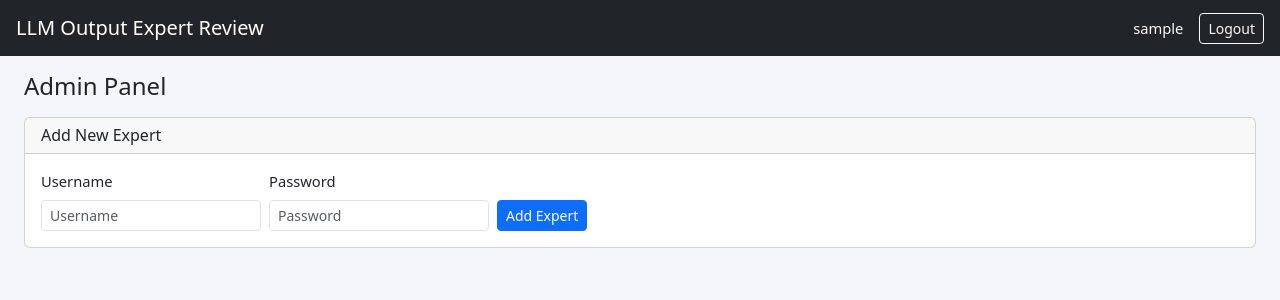
After one commit to rohanray14/expert-review-app, a Flask app: page /admin in a window 1280 px wide. The commit adds this page. Shown: the top 300 px of the page. Run offline with Flask 3, Linux system fonts and the light colour scheme; the visitor is signed in with stand-in values (Sample User, id 1); parts of the project's set-up code (start-up, migrations or seed data) failed here and were passed over.

Commit message:
Add expert login with passwords, post assignments, and annotation fixes
- Password-based login replacing auto-create accounts
- Admin panel to add experts and assign specific posts per expert
- Each expert only sees their assigned posts (same post can be assigned to multiple experts)
- Fix annotation bug where highlighting one item applied to all items in same section
- Overlapping annotations now replace instead of stacking
- Rename "Summary" to "Summary of Post and Details"
- Notes now use expandable textarea with visual indicator

Co-Authored-By: Claude Opus 4.6 <noreply@anthropic.com>

```diff
--- a/app.py
+++ b/app.py
@@ -1,6 +1,6 @@
 import os
 from flask import Flask, render_template, request, jsonify, session, redirect, url_for
-from models import db, Expert, ItemReview, TextAnnotation
+from models import db, Expert, Assignment, ItemReview, TextAnnotation
 from load_data import load_all
 
 app = Flask(__name__)
@@ -27,13 +27,18 @@ def init_data():
 def login():
     if request.method == "POST":
         username = request.form.get("username", "").strip()
-        if not username:
-            return render_template("login.html", error="Username required")
+        password = request.form.get("password", "").strip()
+        if not username or not password:
+            return render_template("login.html", error="Username and password required")
         expert = Expert.query.filter_by(username=username).first()
         if not expert:
-            expert = Expert(username=username)
-            db.session.add(expert)
+            return render_template("login.html", error="Invalid username or password")
+        if not expert.password_hash:
+            # First login for legacy account — set their password
+            expert.set_password(password)
             db.session.commit()
+        elif not expert.check_password(password):
+            return render_template("login.html", error="Invalid username or password")
         session["expert_id"] = expert.id
         session["username"] = expert.username
         return redirect(url_for("dashboard"))
@@ -64,9 +69,15 @@ def dashboard():
     search = request.args.get("search", "").strip()
     model_filter = request.args.get("model", MODELS[0] if MODELS else "")
 
-    # Build post list with progress
+    # Get assigned post IDs for this expert
+    assigned_ids = {a.post_id for a in Assignment.query.filter_by(expert_id=expert.id).all()}
+
+    # Build post list with progress (only assigned posts)
     posts_list = []
     for pid in POST_IDS:
+        if assigned_ids and pid not in assigned_ids:
+            continue
+
         key = (pid, model_filter)
         post = POSTS.get(key)
         if not post:
@@ -121,6 +132,11 @@ def review(post_id):
     if not expert:
         return redirect(url_for("login"))
 
+    # Check that expert is assigned to this post
+    assigned_ids = {a.post_id for a in Assignment.query.filter_by(expert_id=expert.id).all()}
+    if assigned_ids and post_id not in assigned_ids:
+        return "Not assigned to this post", 403
+
     model_name = request.args.get("model", MODELS[0] if MODELS else "")
     key = (post_id, model_name)
     post = POSTS.get(key)
@@ -140,6 +156,7 @@ def review(post_id):
         existing_annotations.append({
             "id": a.id,
             "section": a.section,
+            "item_index": a.item_index,
             "start": a.start_offset,
             "end": a.end_offset,
             "text": a.highlighted_text,
@@ -147,13 +164,17 @@ def review(post_id):
             "verdict": a.verdict,
         })
 
-    # Prev/next navigation
+    # Prev/next navigation (only within assigned posts)
+    if assigned_ids:
+        nav_ids = [pid for pid in POST_IDS if pid in assigned_ids]
+    else:
+        nav_ids = POST_IDS
     try:
-        idx = POST_IDS.index(post_id)
+        idx = nav_ids.index(post_id)
     except ValueError:
         idx = 0
-    prev_id = POST_IDS[idx - 1] if idx > 0 else None
-    next_id = POST_IDS[idx + 1] if idx < len(POST_IDS) - 1 else None
+    prev_id = nav_ids[idx - 1] if idx > 0 else None
+    next_id = nav_ids[idx + 1] if idx < len(nav_ids) - 1 else None
 
     return render_template(
         "review.html",
@@ -218,20 +239,41 @@ def save_annotation(post_id):
         return jsonify({"error": "Not logged in"}), 401
 
     data = request.json
+    section = data["section"]
+    item_index = data.get("item_index", 0)
+    start = data["start"]
+    end = data["end"]
+
+    # Remove any overlapping annotations on the same section/item
+    overlapping = TextAnnotation.query.filter_by(
+        expert_id=expert.id,
+        post_id=post_id,
+        model_name=data["model_name"],
+        section=section,
+        item_index=item_index,
+    ).filter(
+        TextAnnotation.start_offset < end,
+        TextAnnotation.end_offset > start,
+    ).all()
+    removed_ids = [a.id for a in overlapping]
+    for a in overlapping:
+        db.session.delete(a)
+
     annot = TextAnnotation(
         expert_id=expert.id,
         post_id=post_id,
         model_name=data["model_name"],
-        section=data["section"],
-        start_offset=data["start"],
-        end_offset=data["end"],
+        section=section,
+        item_index=item_index,
+        start_offset=start,
+        end_offset=end,
         highlighted_text=data["text"],
         annotation_text=data.get("annotation", ""),
         verdict=data.get("verdict"),
     )
     db.session.add(annot)
     db.session.commit()
-    return jsonify({"ok": True, "id": annot.id})
+    return jsonify({"ok": True, "id": annot.id, "removed_ids": removed_ids})
 
 
 @app.route("/api/annotation/<int:annot_id>/delete", methods=["POST"])
@@ -246,10 +288,106 @@ def delete_annotation(annot_id):
     return jsonify({"ok": True})
 
 
+# ── Admin: Manage experts and assignments ─────────────
+
+@app.route("/admin", methods=["GET"])
+def admin():
+    expert = get_expert()
+    if not expert or expert.username != "admin":
+        return redirect(url_for("login"))
+
+    experts = Expert.query.all()
+    assignments = {}
+    for e in experts:
+        assignments[e.id] = [a.post_id for a in Assignment.query.filter_by(expert_id=e.id).all()]
+
+    return render_template(
+        "admin.html",
+        experts=experts,
+        assignments=assignments,
+        all_post_ids=POST_IDS,
+        username=session.get("username"),
+    )
+
+
+@app.route("/admin/add_expert", methods=["POST"])
+def admin_add_expert():
+    expert = get_expert()
+    if not expert or expert.username != "admin":
+        return jsonify({"error": "Unauthorized"}), 403
+
+    data = request.json
+    username = data.get("username", "").strip()
+    password = data.get("password", "").strip()
+    if not username or not password:
+        return jsonify({"error": "Username and password required"}), 400
+
+    if Expert.query.filter_by(username=username).first():
+        return jsonify({"error": "Username already exists"}), 400
+
+    new_expert = Expert(username=username)
+    new_expert.set_password(password)
+    db.session.add(new_expert)
+    db.session.commit()
+    return jsonify({"ok": True, "id": new_expert.id})
+
+
+@app.route("/admin/assign", methods=["POST"])
+def admin_assign():
+    expert = get_expert()
+    if not expert or expert.username != "admin":
+        return jsonify({"error": "Unauthorized"}), 403
+
+    data = request.json
+    expert_id = data.get("expert_id")
+    post_ids = data.get("post_ids", [])
+
+    # Remove existing assignments for this expert
+    Assignment.query.filter_by(expert_id=expert_id).delete()
+
+    # Add new assignments
+    for pid in post_ids:
+        db.session.add(Assignment(expert_id=expert_id, post_id=pid))
+
+    db.session.commit()
+    return jsonify({"ok": True})
+
+
 # ── Startup ───────────────────────────────────────────
+
+def seed_admin():
+    """Create admin account if it doesn't exist."""
+    if not Expert.query.filter_by(username="admin").first():
+        admin = Expert(username="admin")
+        admin.set_password("admin123")
+        db.session.add(admin)
+        db.session.commit()
+
+
+def migrate_schema():
+    """Add missing columns to existing tables (SQLAlchemy create_all won't alter tables)."""
+    from sqlalchemy import inspect, text
+    inspector = inspect(db.engine)
+
+    # Add password_hash to expert table if missing
+    if "expert" in inspector.get_table_names():
+        cols = [c["name"] for c in inspector.get_columns("expert")]
+        if "password_hash" not in cols:
+            db.session.execute(text("ALTER TABLE expert ADD COLUMN password_hash VARCHAR(256)"))
+            db.session.commit()
+
+    # Add item_index to text_annotation table if missing
+    if "text_annotation" in inspector.get_table_names():
+        cols = [c["name"] for c in inspector.get_columns("text_annotation")]
+        if "item_index" not in cols:
+            db.session.execute(text("ALTER TABLE text_annotation ADD COLUMN item_index INTEGER DEFAULT 0"))
+            db.session.commit()
+
 
 with app.app_context():
     db.create_all()
+    migrate_schema()
+    seed_admin()
     init_data()
 
 if __name__ == "__main__":
--- a/static/style.css
+++ b/static/style.css
@@ -74,6 +74,31 @@ body { background: #f5f6fa; font-size: 0.92rem; }
 .verdict-btn.not-sure.active { background: #6c757d; color: #fff; border-color: #6c757d; }
 .verdict-btn:hover { opacity: 0.85; }
 
+/* Note toggle button */
+.note-toggle-btn {
+    border: 1px solid #ccc;
+    background: #fff;
+    color: #999;
+    font-size: 0.85rem;
+    padding: 3px 8px;
+    border-radius: 4px;
+}
+.note-toggle-btn.has-note {
+    background: #fff3cd;
+    border-color: #ffc107;
+    color: #856404;
+}
+.note-toggle-btn:hover { opacity: 0.85; }
+
+/* Note area */
+.note-area {
+    margin-top: 6px;
+    padding: 0 12px 8px;
+}
+
+/* Review item layout — wrap so note can go below */
+.review-item { flex-wrap: wrap; }
+
 /* Annotatable text */
 .annotatable-text {
     font-size: 0.88rem;
--- /dev/null
+++ b/templates/admin.html
@@ -0,0 +1,183 @@
+{% extends "base.html" %}
+{% block title %}Admin - Expert Review{% endblock %}
+{% block content %}
+
+<h4 class="mb-3">Admin Panel</h4>
+
+<!-- Add Expert -->
+<div class="card mb-4">
+    <div class="card-header"><h6 class="mb-0">Add New Expert</h6></div>
+    <div class="card-body">
+        <div class="row g-2 align-items-end">
+            <div class="col-auto">
+                <label class="form-label">Username</label>
+                <input type="text" id="newUsername" class="form-control form-control-sm" placeholder="Username">
+            </div>
+            <div class="col-auto">
+                <label class="form-label">Password</label>
+                <input type="password" id="newPassword" class="form-control form-control-sm" placeholder="Password">
+            </div>
+            <div class="col-auto">
+                <button class="btn btn-sm btn-primary" id="addExpertBtn">Add Expert</button>
+            </div>
+            <div class="col-auto">
+                <span id="addStatus"></span>
+            </div>
+        </div>
+    </div>
+</div>
+
+<!-- Expert Assignments -->
+{% for expert in experts %}
+{% if expert.username != 'admin' %}
+<div class="card mb-4">
+    <div class="card-header d-flex justify-content-between align-items-center">
+        <h6 class="mb-0">{{ expert.username }}</h6>
+        <div class="d-flex align-items-center gap-2">
+            <span class="badge bg-info">{{ assignments.get(expert.id, [])|length }} posts assigned</span>
+            <button class="btn btn-sm btn-success save-assignments-btn" data-expert-id="{{ expert.id }}">Save</button>
+            <span class="assign-status" data-expert-id="{{ expert.id }}"></span>
+        </div>
+    </div>
+    <div class="card-body">
+        <div class="row g-2 mb-2">
+            <div class="col-auto">
+                <input type="text" class="form-control form-control-sm post-search" data-expert-id="{{ expert.id }}" placeholder="Search posts...">
+            </div>
+            <div class="col-auto">
+                <button class="btn btn-sm btn-outline-primary select-all-btn" data-expert-id="{{ expert.id }}">Select All Visible</button>
+            </div>
+            <div class="col-auto">
+                <button class="btn btn-sm btn-outline-secondary clear-all-btn" data-expert-id="{{ expert.id }}">Clear All</button>
+            </div>
+            <div class="col-auto">
+                <label class="form-label mb-0 small text-muted mt-1">Range:</label>
+            </div>
+            <div class="col-auto">
+                <input type="number" class="form-control form-control-sm range-from" data-expert-id="{{ expert.id }}" placeholder="From #" style="width:80px;">
+            </div>
+            <div class="col-auto">
+                <input type="number" class="form-control form-control-sm range-to" data-expert-id="{{ expert.id }}" placeholder="To #" style="width:80px;">
+            </div>
+            <div class="col-auto">
+                <button class="btn btn-sm btn-outline-primary select-range-btn" data-expert-id="{{ expert.id }}">Select Range</button>
+            </div>
+        </div>
+        <div class="post-checklist border rounded p-2" data-expert-id="{{ expert.id }}" style="max-height:300px;overflow-y:auto;">
+            {% for pid in all_post_ids %}
+            <div class="form-check post-check-item" data-post-id="{{ pid }}">
+                <input class="form-check-input post-checkbox" type="checkbox" value="{{ pid }}" id="chk-{{ expert.id }}-{{ loop.index }}"
+                    {% if pid in assignments.get(expert.id, []) %}checked{% endif %}>
+                <label class="form-check-label small" for="chk-{{ expert.id }}-{{ loop.index }}">
+                    <span class="text-muted">#{{ loop.index }}</span> {{ pid }}
+                </label>
+            </div>
+            {% endfor %}
+        </div>
+    </div>
+</div>
+{% endif %}
+{% endfor %}
+
+{% endblock %}
+
+{% block scripts %}
+<script>
+// Add expert
+document.getElementById('addExpertBtn').addEventListener('click', function() {
+    const username = document.getElementById('newUsername').value.trim();
+    const password = document.getElementById('newPassword').value.trim();
+    const status = document.getElementById('addStatus');
+    if (!username || !password) { status.innerHTML = '<small class="text-danger">Fill both fields</small>'; return; }
+
+    fetch('/admin/add_expert', {
+        method: 'POST',
+        headers: { 'Content-Type': 'application/json' },
+        body: JSON.stringify({ username, password }),
+    })
+    .then(r => r.json())
+    .then(d => {
+        if (d.ok) {
+            status.innerHTML = '<small class="text-success">Added! Reloading...</small>';
+            setTimeout(() => location.reload(), 1000);
+        } else {
+            status.innerHTML = `<small class="text-danger">${d.error}</small>`;
+        }
+    });
+});
+
+// Search posts
+document.querySelectorAll('.post-search').forEach(input => {
+    input.addEventListener('input', function() {
+        const expertId = this.dataset.expertId;
+        const query = this.value.toLowerCase();
+        const container = document.querySelector(`.post-checklist[data-expert-id="${expertId}"]`);
+        container.querySelectorAll('.post-check-item').forEach(item => {
+            const pid = item.dataset.postId.toLowerCase();
+            item.style.display = pid.includes(query) ? '' : 'none';
+        });
+    });
+});
+
+// Select all visible
+document.querySelectorAll('.select-all-btn').forEach(btn => {
+    btn.addEventListener('click', function() {
+        const expertId = this.dataset.expertId;
+        const container = document.querySelector(`.post-checklist[data-expert-id="${expertId}"]`);
+        container.querySelectorAll('.post-check-item').forEach(item => {
+            if (item.style.display !== 'none') {
+                item.querySelector('.post-checkbox').checked = true;
+            }
+        });
+    });
+});
+
+// Clear all
+document.querySelectorAll('.clear-all-btn').forEach(btn => {
+    btn.addEventListener('click', function() {
+        const expertId = this.dataset.expertId;
+        const container = document.querySelector(`.post-checklist[data-expert-id="${expertId}"]`);
+        container.querySelectorAll('.post-checkbox').forEach(cb => cb.checked = false);
+    });
+});
+
+// Select range
+document.querySelectorAll('.select-range-btn').forEach(btn => {
+    btn.addEventListener('click', function() {
+        const expertId = this.dataset.expertId;
+        const from = parseInt(document.querySelector(`.range-from[data-expert-id="${expertId}"]`).value) || 1;
+        const to = parseInt(document.querySelector(`.range-to[data-expert-id="${expertId}"]`).value) || from;
+        const container = document.querySelector(`.post-checklist[data-expert-id="${expertId}"]`);
+        const items = container.querySelectorAll('.post-check-item');
+        items.forEach((item, i) => {
+            const num = i + 1;
+            if (num >= from && num <= to) {
+                item.querySelector('.post-checkbox').checked = true;
+            }
+        });
+    });
+});
+
+// Save assignments
+document.querySelectorAll('.save-assignments-btn').forEach(btn => {
+    btn.addEventListener('click', function() {
+        const expertId = this.dataset.expertId;
+        const container = document.querySelector(`.post-checklist[data-expert-id="${expertId}"]`);
+        const postIds = Array.from(container.querySelectorAll('.post-checkbox:checked')).map(cb => cb.value);
+        const status = document.querySelector(`.assign-status[data-expert-id="${expertId}"]`);
+
+        fetch('/admin/assign', {
+            method: 'POST',
+            headers: { 'Content-Type': 'application/json' },
+            body: JSON.stringify({ expert_id: parseInt(expertId), post_ids: postIds }),
+        })
+        .then(r => r.json())
+        .then(d => {
+            if (d.ok) {
+                status.innerHTML = `<small class="text-success">Saved ${postIds.length} assignments</small>`;
+            }
+        });
+    });
+});
+</script>
+{% endblock %}
--- a/templates/base.html
+++ b/templates/base.html
@@ -13,6 +13,9 @@
         {% if username %}
         <div class="d-flex align-items-center gap-3">
             <span class="text-light">{{ username }}</span>
+            {% if username == 'admin' %}
+            <a href="{{ url_for('admin') }}" class="btn btn-sm btn-outline-warning">Admin</a>
+            {% endif %}
             <a href="{{ url_for('logout') }}" class="btn btn-sm btn-outline-light">Logout</a>
         </div>
         {% endif %}
```
Also changed, not shown: models.py (+21 -0 lines), templates/login.html (+6 -3 lines), templates/review.html (+45 -6 lines).
